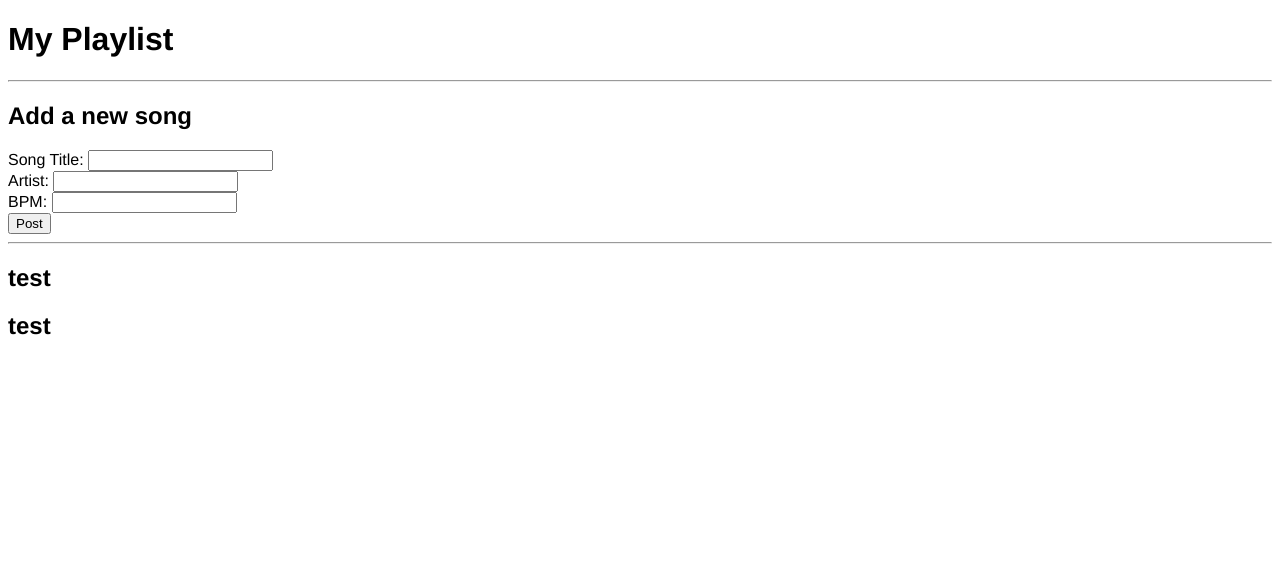
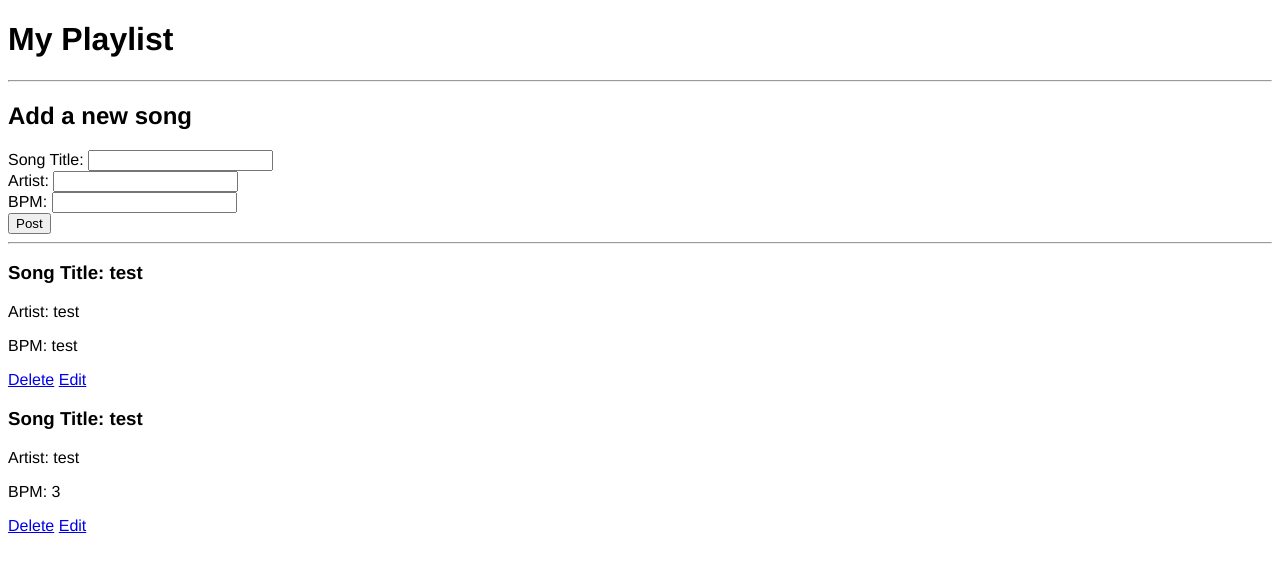
Before and after one commit to Aphilay/beats-for-fitness, a Flask app: page /playlist in a window 1280 px wide. Shown: the top 572 px of the page. Run offline with Flask 2, Linux system fonts and the light colour scheme; data comes from the database, SQL or seed files in the repository; both versions use the stored data as it was after the commit.

Commit message:
created delete id function

```diff
--- a/app.py
+++ b/app.py
@@ -16,19 +16,6 @@ class Song(db.Model):
         return 'Song  ' + str(self.id)
 
 
-# dummy data
-my_playlist = [
-    {
-        'artist': 'Drake',
-        'song': 'Pain 1993'
-    },
-    {
-        'artist': 'Future',
-        'song': 'Outer Space Bih'
-    }
-]
-
-
 @app.route('/')
 def index():
     return render_template('index.html')
@@ -38,7 +25,8 @@ def index():
 def about():
     return render_template('about.html')
 
-
+# GET: retrives the playlist stored in db
+# POST: takes form data in playlist.html and stores in db
 @app.route('/playlist', methods=['GET', 'POST'])
 def playlist():
     if request.method == 'POST':
@@ -51,16 +39,15 @@ def playlist():
         return redirect('/playlist')
     else:
         all_songs = Song.query.order_by(Song.id).all()
-        return render_template('playlist.html', playlists=all_songs)
+        return render_template('playlist.html', playlist=all_songs)
 
 
-# http methods example
-@app.route('/login', methods=['GET', 'POST'])
-def login():
-    if request.method == 'POST':
-        return 'POST METHOD'
-    else:
-        return 'GET METHOD'
+@app.route('/playlist/delete/<int:id>')
+def delete(id):
+    song = Song.query.get_or_404(id)
+    db.session.delete(song)
+    db.session.commit()
+    return redirect('/playlist')
 
 
 if __name__ == "__main__":
--- a/templates/playlist.html
+++ b/templates/playlist.html
@@ -17,7 +17,14 @@
 </form>
 <hr />
 
-{% for playlist in playlists %}
-<h2>{{playlist.artist}}</h2>
-<p>{{playlist.song}}</p>
-{% endfor%} {% endblock %}
+{% for song in playlist %}
+<h3>Song Title: {{song.title}}</h3>
+<p>Artist: {{song.artist}}</p>
+{% if song.bpm %}
+<p>BPM: {{song.bpm}}</p>
+{% else %}
+<p>BPM: N/A</p>
+{%endif%}
+<a href="/playlist/delete/{{song.id}}">Delete</a>
+<a href="/playlist/edit/{{song.id}}">Edit</a>
+{%endfor%} {% endblock %}
```
Also changed, not shown: __init__.py (added), playlist.db.
